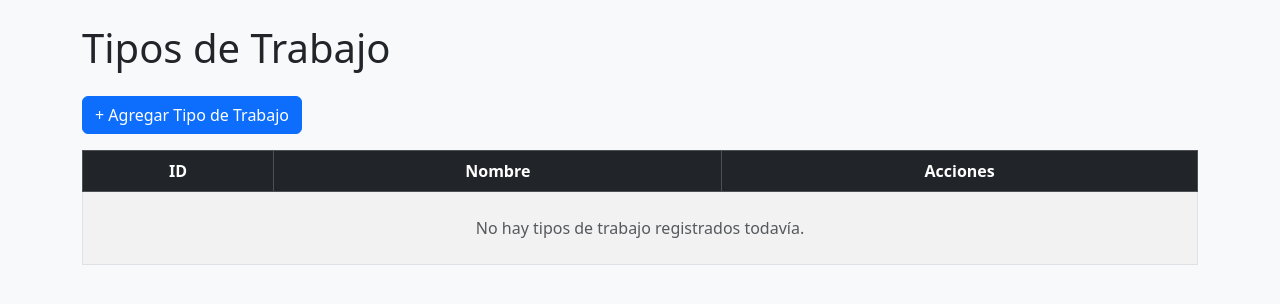
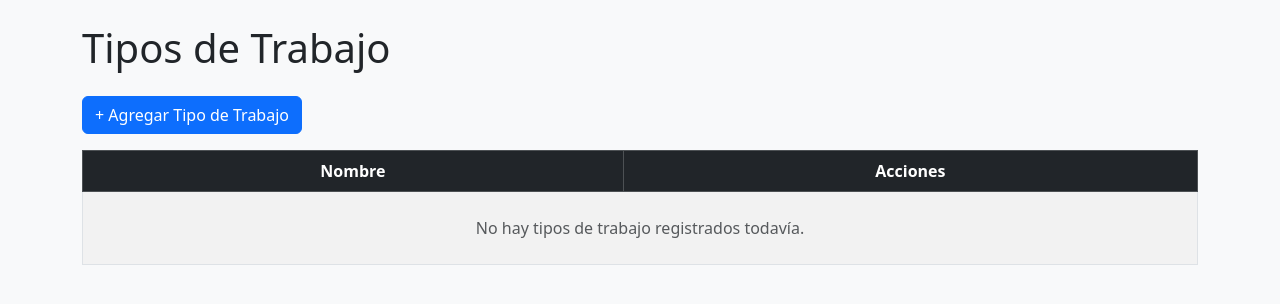
Before and after one commit to raizen1987/lab-dental, a Flask app: page /tipos_trabajo in a window 1280 px wide. Shown: the part 76-380 px from the top of the page. Run offline with Flask 3, Linux system fonts and the light colour scheme; a user stored in the database is signed in; some libraries are stand-ins or nearby versions.

Commit message:
Update tipos_trabajo.html

```diff
--- a/templates/tipos_trabajo.html
+++ b/templates/tipos_trabajo.html
@@ -11,7 +11,6 @@
     <table class="table table-striped table-hover table-bordered text-center">
         <thead class="table-dark">
             <tr>
-                <th>ID</th>
                 <th>Nombre</th>
                 <th>Acciones</th>
             </tr>
@@ -19,7 +18,6 @@
         <tbody>
             {% for tipo in tipos %}
             <tr>
-                <td class="fw-bold">{{ tipo.id }}</td>
                 <td>{{ tipo.nombre }}</td>
                 <td>
                     <div class="d-flex gap-2 justify-content-center flex-wrap">
```
